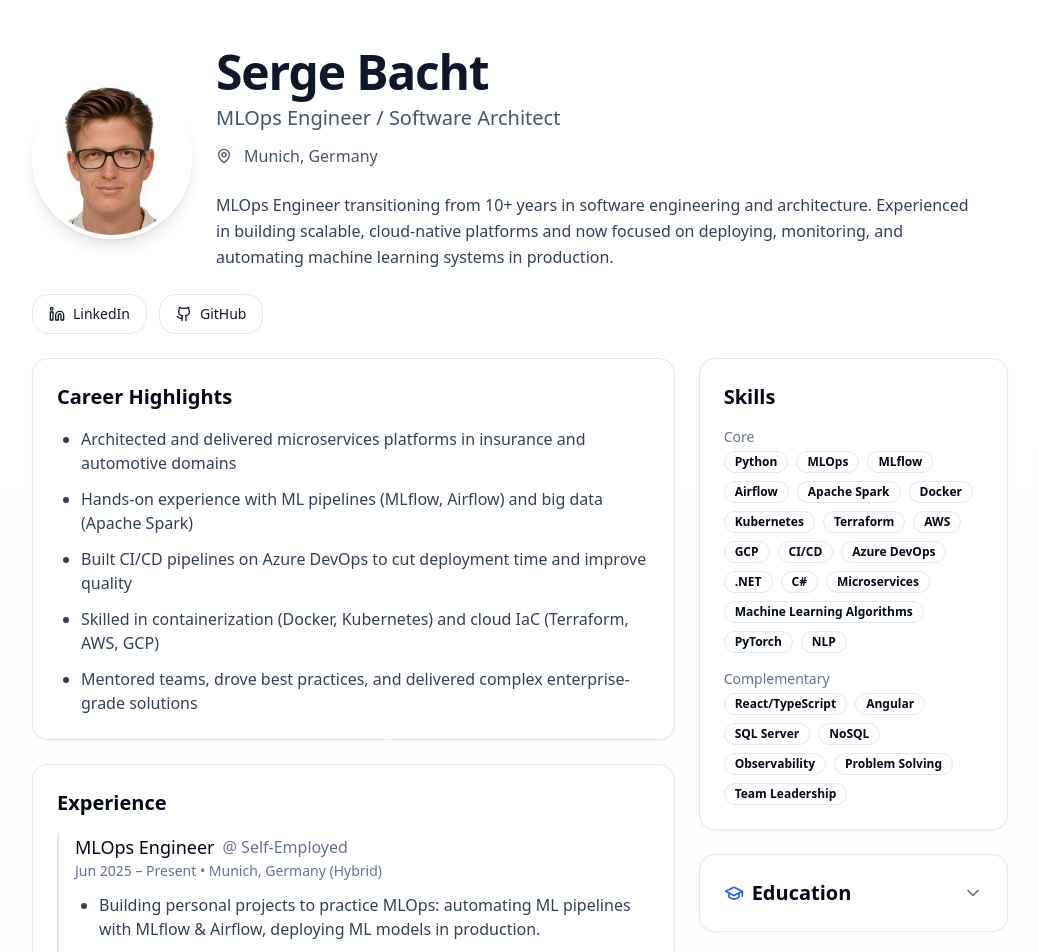
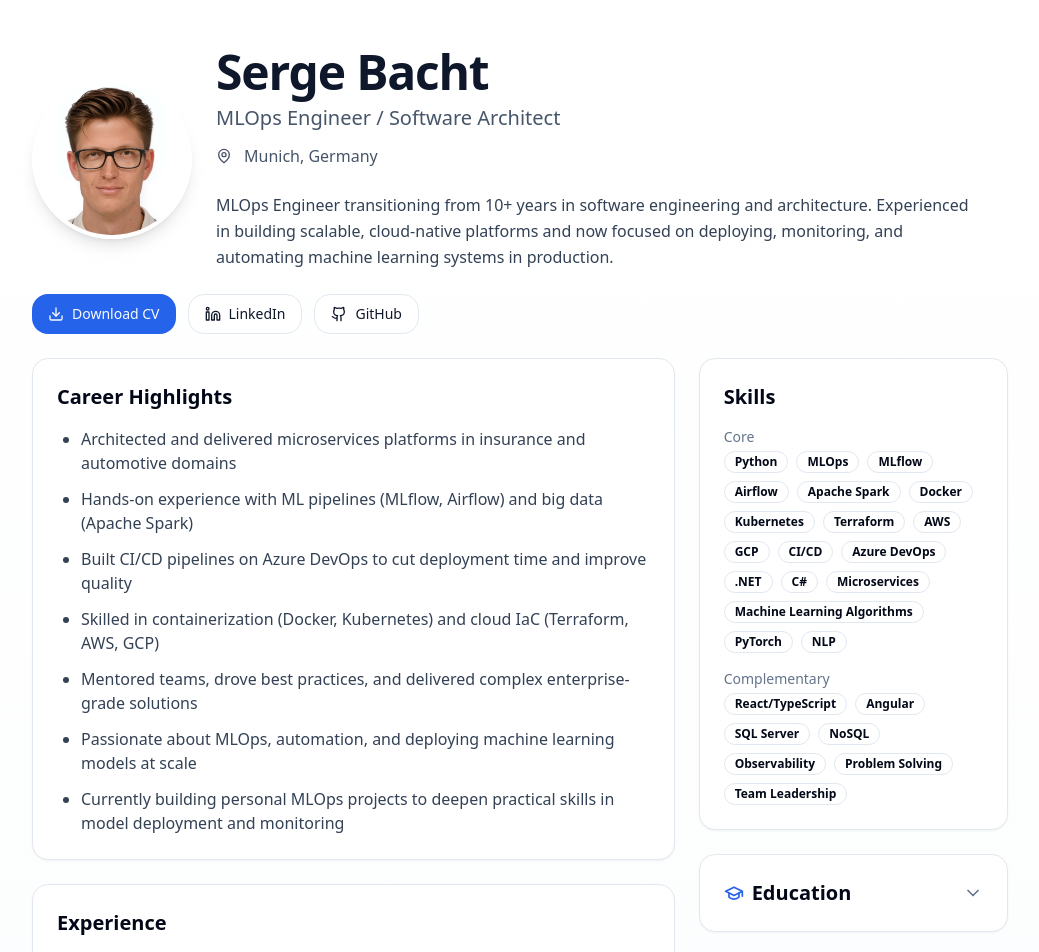
Before and after one commit to sbacht/resume-site, a React (Vite) app: page / in a window 1280 px wide. Shown: the top 952 px of the page, without its empty margins (120-1159 px from the left). Built offline with nearby package versions, Linux system fonts and the light colour scheme.

Commit message:
add download btn

```diff
--- a/src/ResumeSite.jsx
+++ b/src/ResumeSite.jsx
@@ -2,7 +2,7 @@
 import { Card, CardContent } from "./components/ui/card";
 import { Button } from "./components/ui/button";
 import { Badge } from "./components/ui/badge";
-import { Github, Linkedin, Mail, MapPin, ExternalLink, Award, GraduationCap } from "lucide-react";
+import { Github, Linkedin, Mail, MapPin, ExternalLink, Award, GraduationCap, Download } from "lucide-react";
 import { motion } from "framer-motion";
 import profilePhoto from "./assets/profile-photo.png";
 import GitHubStats from "./components/GitHubStats";
@@ -27,6 +27,8 @@
     "Built CI/CD pipelines on Azure DevOps to cut deployment time and improve quality",
     "Skilled in containerization (Docker, Kubernetes) and cloud IaC (Terraform, AWS, GCP)",
     "Mentored teams, drove best practices, and delivered complex enterprise-grade solutions",
+    "Passionate about MLOps, automation, and deploying machine learning models at scale",
+    "Currently building personal MLOps projects to deepen practical skills in model deployment and monitoring",
   ],
   skills: {
     core: [
@@ -237,8 +239,17 @@
               <p className="mt-6 max-w-3xl text-slate-700 leading-relaxed">{DATA.summary}</p>
             </div>
           </div>
+          <div className="mt-6 flex flex-wrap gap-3">
+            {/* Download CV Button - Always visible */}
+            <Button asChild variant="default" className="rounded-2xl bg-blue-600 hover:bg-blue-700">
+              <a href="/Serge_Bacht_CV.pdf" download="Serge_Bacht_CV.pdf">
+                <Download className="h-4 w-4 mr-2"/>Download CV
+              </a>
+            </Button>
+
+            {/* Contact buttons - only show if links exist */}
             {hasLinks && (
-            <div className="mt-6 flex flex-wrap gap-3">
+              <>
                 {DATA.contacts.email && (
                   <Button asChild variant="secondary" className="rounded-2xl">
                     <a href={`mailto:${DATA.contacts.email}`}><Mail className="h-4 w-4 mr-2"/>Email</a>
@@ -259,8 +270,9 @@
                     <a href={DATA.contacts.website} target="_blank" rel="noreferrer">Personal Site<ExternalLink className="h-4 w-4 ml-2"/></a>
                   </Button>
                 )}
+              </>
+            )}
           </div>
-          )}
         </motion.div>
       </header>
 
```
Also changed, not shown: package.json (+5 -5 lines), 2 other files (tests, documents, lock files or other folders). Lines whose indentation alone changed are shown as unchanged.
